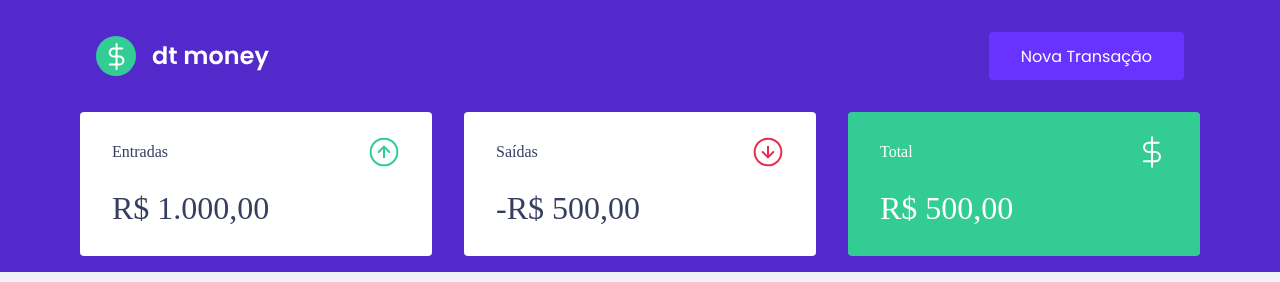
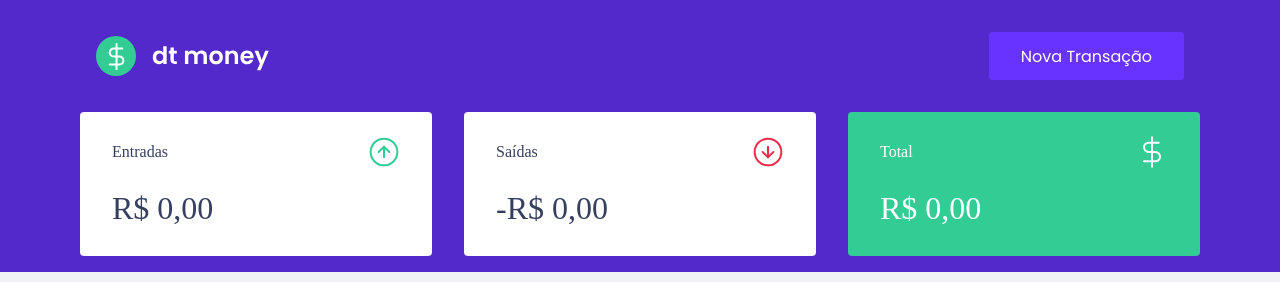
Before and after one commit to luizspinelli/dtmoney, a React (Create React App) app: page / in a window 1280 px wide. Shown: the top 282 px of the page. Built offline with nearby package versions, Linux system fonts and the light colour scheme; no server answers; what miragejs would draw is missing.

Commit message:
linking summary to context

```diff
--- a/src/components/Summary/index.tsx
+++ b/src/components/Summary/index.tsx
@@ -6,7 +6,23 @@
 import { Container } from "./styles";
 
 export function Summary() {
-  const transactions = useContext(TransactionsContext);
+  const { transactions } = useContext(TransactionsContext);
+
+  const summary = transactions.reduce((acc, transaction) => {
+    if (transaction.type === 'deposit') {
+      acc.deposits += transaction.amount
+      acc.total += transaction.amount
+    } else {
+      acc.withdraws += transaction.amount
+      acc.total -= transaction.amount
+    }
+
+    return acc
+  }, {
+    deposits: 0,
+    withdraws: 0,
+    total: 0
+  });
 
   return (
     <Container>
@@ -15,21 +31,30 @@
           <p>Entradas</p>
           <img src={incomeImg} alt="Entradas" />
         </header>
-        <strong>R$ 1.000,00</strong>
+        <strong>{new Intl.NumberFormat('pt-BR', {
+                  style: 'currency',
+                  currency: 'BRL'
+                }).format(summary.deposits)}</strong>
       </div>
       <div>
         <header>
           <p>Saídas</p>
           <img src={outcomeImg} alt="Saídas" />
         </header>
-        <strong>-R$ 500,00</strong>
+        <strong>-{new Intl.NumberFormat('pt-BR', {
+                  style: 'currency',
+                  currency: 'BRL'
+                }).format(summary.withdraws)}</strong>
       </div>
       <div className="highlight-background">
         <header>
           <p>Total</p>
           <img src={totalImg} alt="Total" />
         </header>
-        <strong>R$ 500,00</strong>
+        <strong>{new Intl.NumberFormat('pt-BR', {
+                  style: 'currency',
+                  currency: 'BRL'
+                }).format(summary.total)}</strong>
       </div>
     </Container>
   )
```
